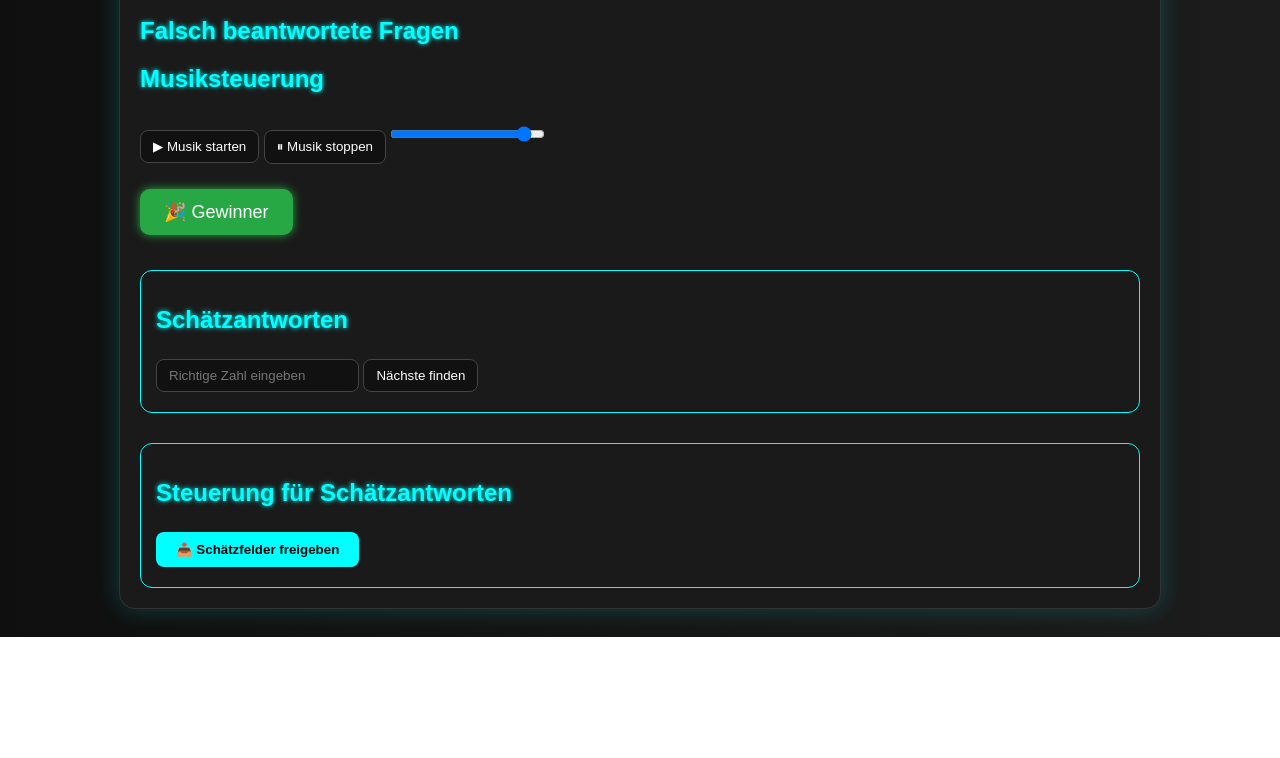
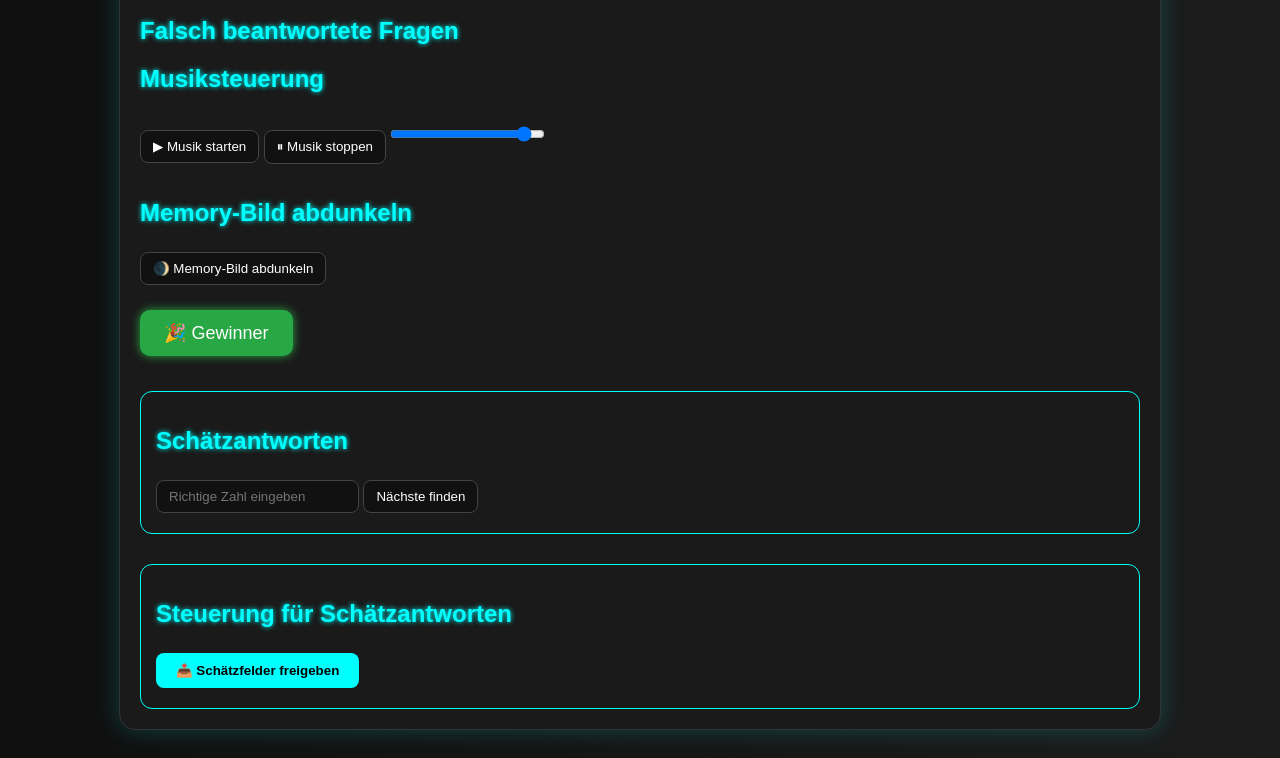
Before and after one commit to Flasche999/Gamescoquiz, a website: page admin.html in a window 1280 px wide. Shown: the part 752-1510 px from the top of the page. Before the commit the page ends 1389 px from the top, so only its background shows below. Drawn offline with nearby package versions, Linux system fonts and the light colour scheme.

Commit message:
Update admin.html

```diff
--- a/admin.html
+++ b/admin.html
@@ -174,6 +174,11 @@
       <input type="range" min="0" max="1" step="0.01" value="1" onchange="changeVolume(this.value)" />
     </div>
 
+    <div class="image-memory-control" style="margin-top: 30px;">
+      <h2>Memory-Bild abdunkeln</h2>
+      <button id="btn-manual-darken">🌒 Memory-Bild abdunkeln</button>
+    </div>
+
     <button id="show-winner-btn">🎉 Gewinner</button>
 
     <div class="estimate-box">
```
